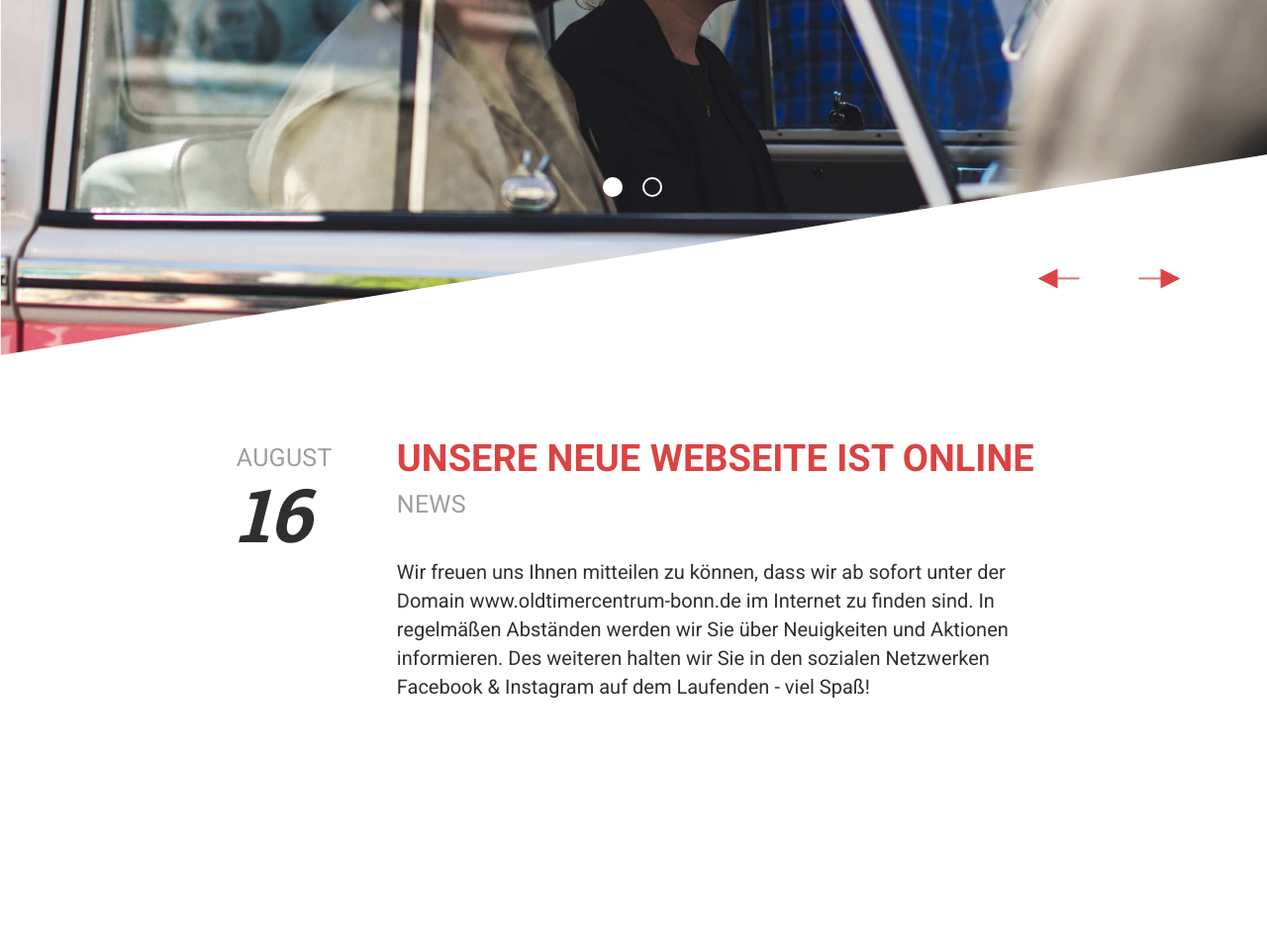
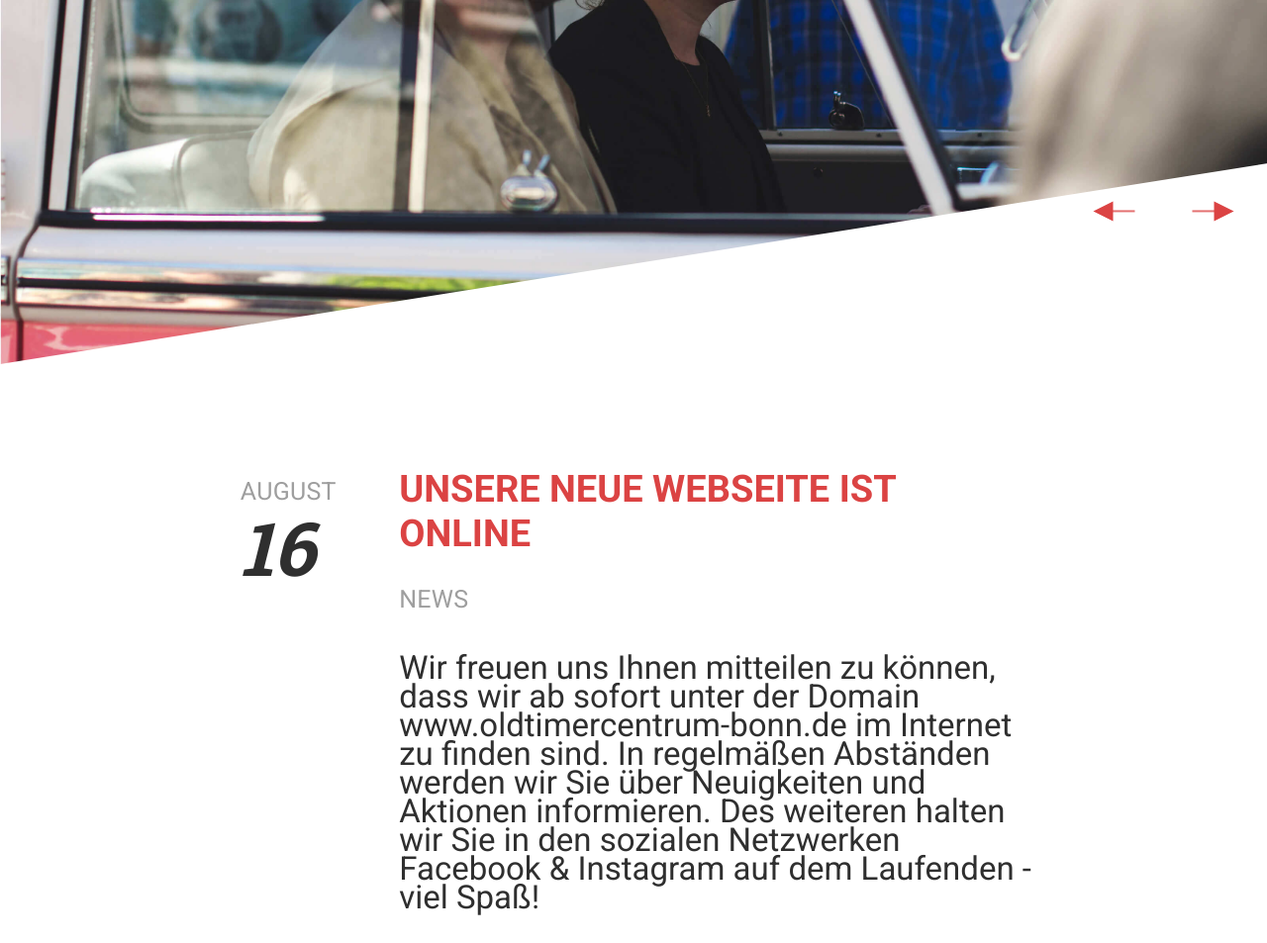
Before and after one commit to PanarinDaniil/ocb_halfScale, a website: page news.html in a window 1280 px wide. Shown: the part 580-1533 px from the top of the page at 99% size. Drawn offline with nearby package versions, Linux system fonts and the light colour scheme; files whose address does not match are found by name.

Commit message:
news page

```diff
--- a/news.html
+++ b/news.html
@@ -35,7 +35,7 @@
 				</nav>
 			</div>
 		</header>
-		<div class="top-slider">
+		<div class="top-slider news">
 			<div>
 				<img src="images/slide4.jpg" alt="" />
 			</div>
--- a/scss/_top-news-slider.scss
+++ b/scss/_top-news-slider.scss
@@ -2,23 +2,51 @@
 	margin-bottom:208px;
 	&.first-main-wrap{
 		.content-wrap{
-			margin-top:-120px;
+			margin-top:-110px;
 		}
 	}
 	.content{
-		padding-top:180px;
+		padding-top:200px;
+	    padding-bottom:15px;
 	}
 }
 .articles-wrap{
 	padding-bottom:170px;
 }
 .top-news{
-	width:66.666667%;
+	width:66%;
 	margin:0 auto;
+	.date{
+		width:13%;
+		.month{
+		    margin-bottom:18px;
+		    margin-top:4px;
+		}
+		.day{
+			font-size:137px;
+		}
+	}
+	.art-info{
+		width:87%;
+		.art-title{
+			font-size:55px;
+		    margin-bottom:31px;
+		    max-width:840px;
+		    display:block;
+		    margin-top:1px;
+		}
+		.blog-title{
+		    font-size:26px;
+	        margin-bottom:51px;
+		}
+		.art-descr{
+		    font-size:33px;
+		}
+	}
 	.slick-prev,
 	.slick-next{
-	    right:-144px;
-	    top:-160px;
+	    right:-202px;
+	    top:-258px;
 	    width:42px;
 	    height:60px;
 	    &:after,
@@ -50,7 +78,7 @@
 	}
 	.slick-prev{
 	    left:auto;
-		right:-42px;
+		right:-102px;
 		&:before{
 			right:0;
 	    	left:4px;
--- a/scss/_top-slider.scss
+++ b/scss/_top-slider.scss
@@ -1,4 +1,9 @@
 .top-slider{
+    &.news{
+        .slick-dots{
+            bottom:21%;
+        }
+    }
     .slick-list{
         overflow:visible;
     }
```
Also changed, not shown: css/styles.css.
